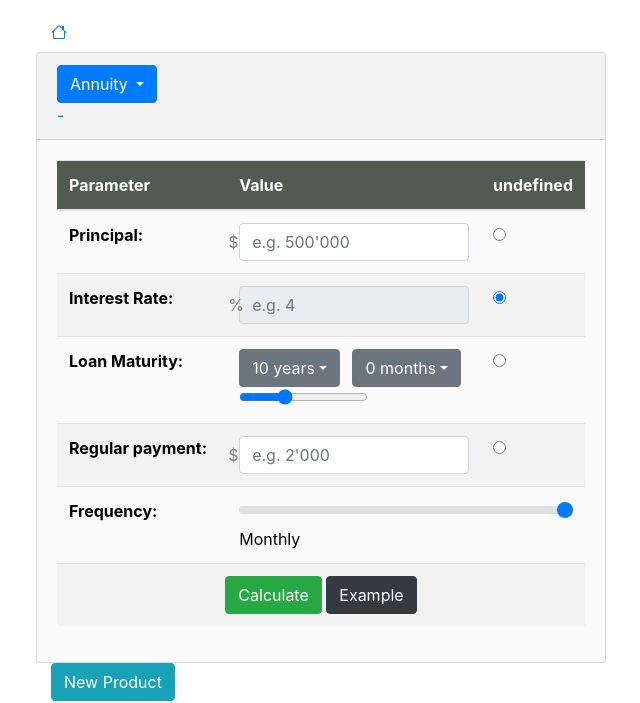
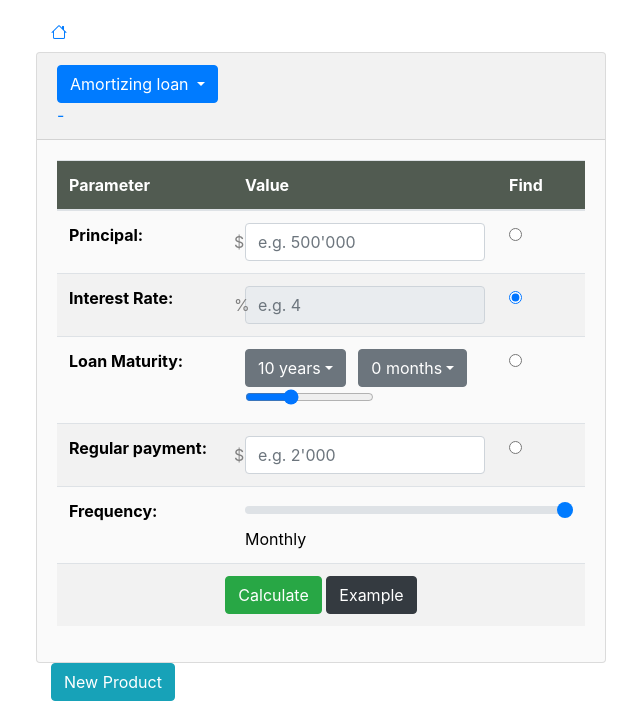
Before and after one commit to 7cows/fe-cf-app, a Flask app: page /CF in a window 1280 px wide. Shown: the top 703 px of the page, without its empty margins (224-864 px from the left). Run offline with Flask 2, Linux system fonts and the light colour scheme; some libraries are stand-ins or nearby versions.

Commit message:
[#13] translate tulips

```diff
--- a/static/js/card.js
+++ b/static/js/card.js
@@ -31,7 +31,7 @@
             <td class="col-md-6">
                 <div class="input-sign-wrapper" data-sign="$">
                     <input type="text" id="P0Display-${id}" class="form-control currency-input" value="" placeholder="e.g. 500'000"
-                    data-toggle="tooltip" title="The total amount of money borrowed or the remaining loan balance you need to repay" data-placement='left'>
+                    data-toggle="tooltip" title="${translations['The total amount of money borrowed or the remaining loan balance you need to repay']}" data-placement='left'>
                 </div>
                 <input type="hidden" id="P0-${id}" name="P0" value="">
             </td>
@@ -50,7 +50,7 @@
             <td class="col-md-6">
                 <div class="input-sign-wrapper" data-sign="%">
                 <input type="text" id="r-${id}" class="form-control" value="" placeholder="e.g. 4" disabled=""
-                data-toggle="tooltip" title="The percentage charged on the principal by the lender, representing the cost of borrowing" data-placement='left'>
+                data-toggle="tooltip" title="${translations['The percentage charged on the principal by the lender, representing the cost of borrowing']}" data-placement='left'>
                 </div>
             </td>
             <td class="col-md-2"><input type="radio" id="rbr-${id}" name="AnnuityFreeParameter" value="2" onclick="chooseAnnFreeParameter(this, ${id});" checked=""></td>
@@ -65,7 +65,7 @@
             </td>
             <td class="col-md-6"
 
-            data-toggle="tooltip" title="The period until the final payment is due" data-placement='left'>
+            data-toggle="tooltip" title="${translations['The period until the final payment is due']}" data-placement='left'>
                 <div class="dropdown d-inline">
                     <button class="btn btn-secondary dropdown-toggle" type="button" id="T_YearsDropdown-${id}" data-toggle="dropdown" aria-haspopup="true" aria-expanded="false">10 years</button>
                     <div class="dropdown-menu" aria-labelledby="T_YearsDropdown-${id}">
@@ -96,7 +96,7 @@
             <td class="col-md-6">
             <div class="input-sign-wrapper" data-sign="$">
                     <input type="text" id="ADisplay-${id}" class="form-control currency-input" value="" placeholder="e.g. 2'000"
-                    data-toggle="tooltip" title="The amount of money paid back to the lender at regular intervals" data-placement='left'>
+                    data-toggle="tooltip" title="${translations['The amount of money paid back to the lender at regular intervals']}" data-placement='left'>
                 </div>
                 <input type="hidden" id="A-${id}" name="A" value="">
             </td>
@@ -114,7 +114,7 @@
             </td>
             <td class="col-md-6" colspan="3">
                 <input type="range" id="nSlider-${id}" name="annFreqVisual" min="1" max="3" value="3" class="custom-range" onchange="updateFrequencyLabel(this.value, ${id})"
-                data-toggle="tooltip" title="How often payments are made, e.g., monthly or quarterly, affecting the total interest paid and the speed of loan repayment." data-placement='left'>
+                data-toggle="tooltip" title="${translations['How often payments are made, e.g., monthly or quarterly, affecting the total interest paid and the speed of loan repayment.']}" data-placement='left'>
                 <span id="frequencyLabel-${id}">Monthly</span>
                 <input type="hidden" id="n-${id}" name="n" value="12">
             </td>
@@ -214,7 +214,7 @@
       return `<div id="card-info-${id}" class="card card-info" style="display: none">
         <div class="card-header">
             KPIs <a data-toggle="collapse" data-target="#collapseKPIs-${id}" href="#collapseKPIs-${id}" class="collapsed">
-                <span class="toggle-sign" data-toggle="tooltip" data-placement="top" title="" data-original-title="Show details">+</span>
+                <span class="toggle-sign" data-toggle="tooltip" data-placement="top" title="" data-original-title="${translations['Show details']}">+</span>
             </a>
         </div>
         <div id="collapseKPIs-${id}" class="card-collapse collapse">
@@ -230,7 +230,7 @@
         return `<div id="card-extra-${id}" class="card card-info">
           <div class="card-header">
               Optional parameters <a data-toggle="collapse" data-target="#collapseExtras-${id}" href="#collapseExtras-${id}" class="collapsed">
-                  <span class="toggle-sign" data-toggle="tooltip" data-placement="top" title="" data-original-title="Show details">+</span>
+                  <span class="toggle-sign" data-toggle="tooltip" data-placement="top" title="" data-original-title="${translations['Show details']}">+</span>
               </a>
           </div>
           <div id="collapseExtras-${id}" class="card-collapse collapse">
@@ -264,11 +264,11 @@
                         <input type="hidden" id="productType-${id}" value="annuity"> <!-- or value="deposit" -->
                         <button data-product-id="${id}" class="btn btn-success calc-product" type="submit" id="search-btn-${id}"
                             data-toggle="tooltip" data-placement="bottom"
-                            data-title="calculate the visible loan, fill derived parameter and update KPIs"
+                            data-title="${translations['calculate the visible loan, fill derived parameter and update KPIs']}"
                         >${translations['Calculate']}</button>
                         <button data-product-id="${id}" class="btn btn-dark calc-example" type="submit" id="example-btn-${id}"
                             data-toggle="tooltip" data-placement="bottom"
-                            data-title="a random example of a loan"
+                            data-title="${translations['a random example of a loan']}"
                         >${translations['Example']}</button>
                     </td>
                 </tr>
@@ -285,15 +285,15 @@
             <div class="card-header">
                 <div class="dropdown">
                     <button class="btn btn-primary dropdown-toggle" type="button" id="dropdownProductButton-${id}" data-toggle="dropdown" aria-haspopup="true" aria-expanded="false" data-product-type="annuity">
-                        Annuity
+                        ${translations['Amortizing loan']}
                     </button>
                     <div class="dropdown-menu" aria-labelledby="dropdownProductButton-${id}">
-                        <a class="dropdown-item annuity-switch" href="#" data-value="${id}">Annuity</a>
-                        <a class="dropdown-item rd-switch" href="#" data-value="${id}">Recurring Deposit</a>
+                        <a class="dropdown-item annuity-switch" href="#" data-value="${id}">${translations['Amortizing loan']}</a>
+                        <a class="dropdown-item rd-switch" href="#" data-value="${id}">${translations['Savings plan']}</a>
                     </div>
                 </div>
                     <a data-toggle="collapse" data-target="#collapseAnnuity-${id}" href="#collapseAnnuity-${id}" class="" aria-expanded="true">
-                        <span class="toggle-sign" data-toggle="tooltip" data-placement="top" title="" data-original-title="Show details">-</span>
+                        <span class="toggle-sign" data-toggle="tooltip" data-placement="top" title="" data-original-title="${translations['Show details']}">-</span>
                     </a>
                 <div id="permahash-${id}"></div>
             </div>
--- a/templates/base.html
+++ b/templates/base.html
@@ -58,7 +58,7 @@
                                 </svg>
                             </a>
                         </div>
-                        <div>No guarantee given, any responsibility excluded</div>
+                        <div>{{ tr("No guarantee given, any responsibility excluded") }}</div>
                     </div>
                     </div>
 
--- a/templates/results.html
+++ b/templates/results.html
@@ -141,8 +141,8 @@
             </nav>
             <div id="product-container"></div>
               <button id="newCreditBtn" class="btn btn-info" data-toggle="tooltip" data-placement="bottom"
-                data-title="Generate new product (e.g. mortgage) to combine with the existing ones."
-              >New Product</button>
+                data-title="{{ tr('Generate new product (e.g. mortgage) to combine with the existing ones.') }}""
+              >{{ tr("New Product") }}</button>
           </div>
         <div class="col-sm-4">
           <!-- right column -->
--- a/utils.py
+++ b/utils.py
@@ -15,8 +15,17 @@
             'paydown': tr("Pay down to zero"),
             'Parameter': tr("Parameter"),
             'Value': tr("Value"),
-            'Derive': tr("Find"),
+            'Find': tr("Find"),
             'Calculate': tr("Calculate"),
             'Example': tr("Example"),
+            'Amortizing loan': tr("Amortizing loan"),
+            'Savings plan': tr("Savings plan"),
+            "The total amount of money borrowed or the remaining loan balance you need to repay": tr("The total amount of money borrowed or the remaining loan balance you need to repay"),
+            "The percentage charged on the principal by the lender, representing the cost of borrowing": tr("The percentage charged on the principal by the lender, representing the cost of borrowing"),
+            "The period until the final payment is due": tr("The period until the final payment is due"),
+            "The amount of money paid back to the lender at regular intervals": tr("The amount of money paid back to the lender at regular intervals"),
+            "How often payments are made, e.g., monthly or quarterly, affecting the total interest paid and the speed of loan repayment.": tr("How often payments are made, e.g., monthly or quarterly, affecting the total interest paid and the speed of loan repayment."),
+            "calculate the visible loan, fill derived parameter and update KPIs": tr("calculate the visible loan, fill derived parameter and update KPIs"),
+            "a random example of a loan": tr("a random example of a loan"),
         }
     return translations
```
